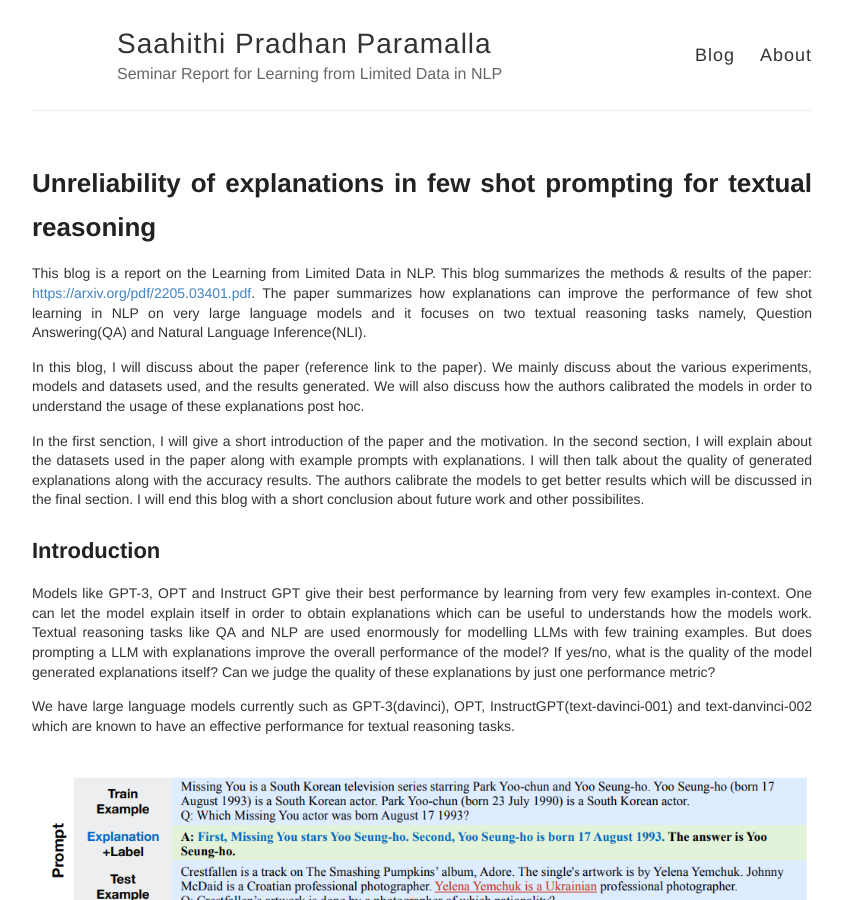
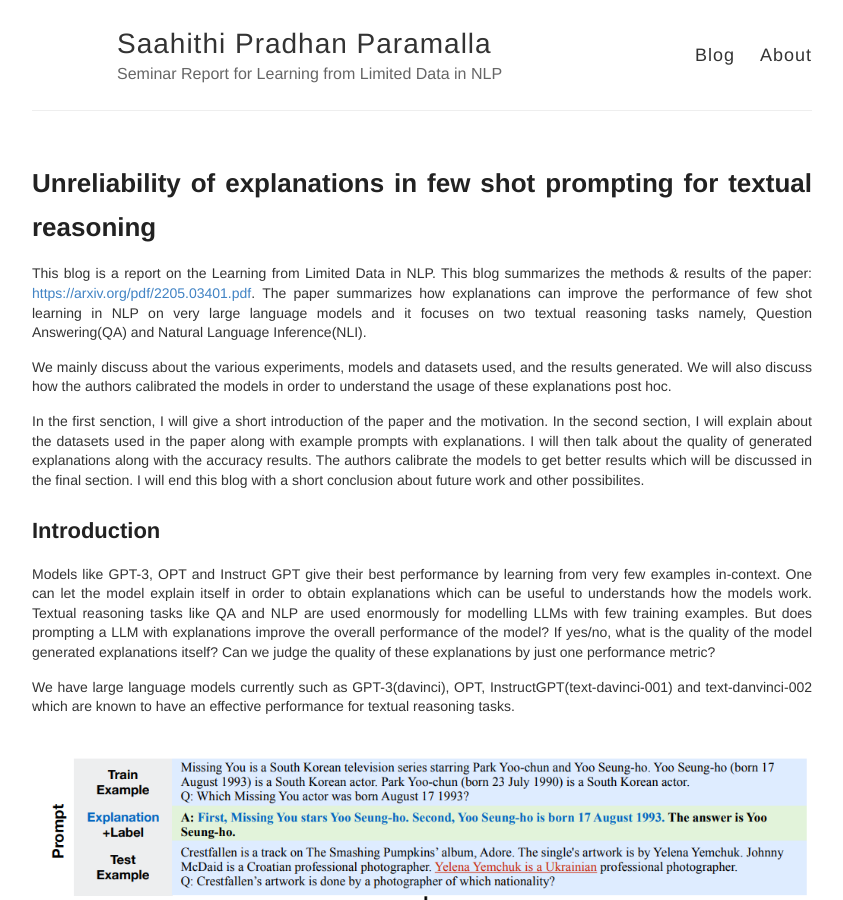
Before and after one commit to deepsthewarrior/deepsthewarrior.github.io, a Jekyll site: the page built from _posts/2023-2-14-Seminar-Report.md, in a window 1280 px wide and 900 px high. Shown: the whole window, without its empty margins (218-1061 px from the left). Built offline with Jekyll 4.4.1, drawn with Linux system fonts in a browser that asks for light colours; some of the changed text lies outside the part shown.

Commit message:
Update 2023-2-14-Seminar-Report.md

```diff
--- a/_posts/2023-2-14-Seminar-Report.md
+++ b/_posts/2023-2-14-Seminar-Report.md
@@ -5,7 +5,7 @@ title: Unreliability of explanations in few shot prompting for textual reasoning
 
 This blog is a report on the Learning from Limited Data in NLP. This blog summarizes the methods & results of the paper: <https://arxiv.org/pdf/2205.03401.pdf>. The paper summarizes how explanations can improve the performance of few shot learning in NLP on very large language models and it focuses on two textual reasoning tasks namely, Question Answering(QA) and Natural Language Inference(NLI).
 
-In this blog, I will discuss about the paper (reference link to the paper). We mainly discuss about the various experiments, models and datasets used, and the results generated. We will also discuss how the authors calibrated the models in order to understand the usage of these explanations post hoc.
+We mainly discuss about the various experiments, models and datasets used, and the results generated. We will also discuss how the authors calibrated the models in order to understand the usage of these explanations post hoc.
 
 In the first senction, I will give a short introduction of the paper and the motivation. In the second section, I will explain about the datasets used in the paper along with example prompts with explanations. I will then talk about the quality of generated explanations along with the accuracy results. The authors calibrate the models to get better results which will be discussed in the final section. I will end this blog with a short conclusion about future work and other possibilites.
 
```
Also changed, not shown: other parts of _posts/2023-2-14-Seminar-Report.md (+2 -0 lines).
